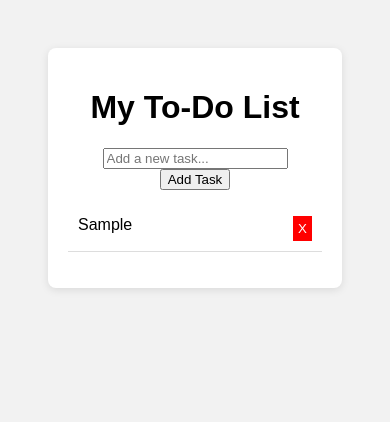
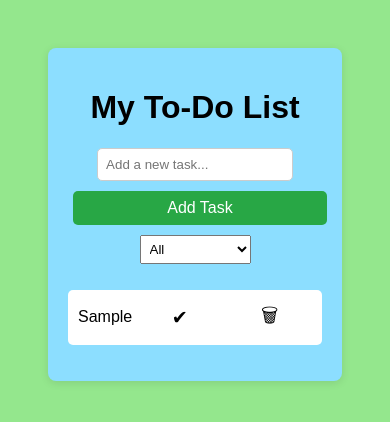
Before and after one commit to chimaemeto/To-Do-List, a plain HTML site: page index.html in a window 390 px wide. Both pictures are taken after typing "Sample" into the empty fields and a click on the button "Add Task". Drawn offline with Linux system fonts and the light colour scheme.

Commit message:
added save, animaitons, drop down menu

```diff
--- a/index.html
+++ b/index.html
@@ -13,6 +13,13 @@
     <input type="text" id="todoInput" placeholder="Add a new task..." />
     <button id="addBtn">Add Task</button>
 
+    <!-- FILTER DROPDOWN -->
+    <select id="filter">
+      <option value="all">All</option>
+      <option value="completed">Completed</option>
+      <option value="uncompleted">Uncompleted</option>
+    </select>
+
     <ul id="todoList"></ul>
   </div>
 
--- a/script.js
+++ b/script.js
@@ -1,44 +1,101 @@
-// Select elements
+// Get DOM elements
 const input = document.getElementById('todoInput');
 const addBtn = document.getElementById('addBtn');
-const list = document.getElementById('todoList');
+const todoList = document.getElementById('todoList');
+const filter = document.getElementById('filter');
 
-// Add task function
-function addTask() {
-  const task = input.value.trim();
+// Load from local storage
+document.addEventListener('DOMContentLoaded', loadTodos);
 
-  if (task === "") {
-    alert("Please enter a task!");
-    return;
+// Add task
+addBtn.addEventListener('click', () => {
+  const taskText = input.value.trim();
+  if (taskText !== '') {
+    const task = createTaskElement(taskText);
+    todoList.appendChild(task);
+    saveTodo(taskText);
+    input.value = '';
   }
+});
 
+// Filter tasks
+filter.addEventListener('change', () => {
+  const todos = todoList.childNodes;
+  todos.forEach(todo => {
+    switch (filter.value) {
+      case 'all':
+        todo.style.display = 'flex';
+        break;
+      case 'completed':
+        todo.classList.contains('completed')
+          ? (todo.style.display = 'flex')
+          : (todo.style.display = 'none');
+        break;
+      case 'uncompleted':
+        !todo.classList.contains('completed')
+          ? (todo.style.display = 'flex')
+          : (todo.style.display = 'none');
+        break;
+    }
+  });
+});
+
+// Helpers
+
+function createTaskElement(text) {
   const li = document.createElement('li');
-  li.textContent = task;
+  li.classList.add('todo');
 
-  // Toggle done
-  li.addEventListener('click', () => {
-    li.classList.toggle('done');
+  li.innerHTML = `
+    <span class="task-text">${text}</span>
+    <button class="complete-btn">✔</button>
+    <button class="delete-btn">🗑</button>
+  `;
+
+  // Complete task
+  li.querySelector('.complete-btn').addEventListener('click', () => {
+    li.classList.toggle('completed');
+    updateLocalTodos();
   });
 
-  // Delete button
-  const delBtn = document.createElement('button');
-  delBtn.textContent = "X";
-  delBtn.classList.add('delete');
-  delBtn.addEventListener('click', (e) => {
-    e.stopPropagation(); // Prevents triggering the li click
-    list.removeChild(li);
+  // Delete task
+  li.querySelector('.delete-btn').addEventListener('click', () => {
+    li.classList.add('fall');
+    li.addEventListener('transitionend', () => {
+      li.remove();
+      removeTodo(text);
+    });
   });
 
-  li.appendChild(delBtn);
-  list.appendChild(li);
-
-  input.value = "";
+  return li;
 }
 
-// Event listener for the button
-addBtn.addEventListener('click', addTask);
+function saveTodo(text) {
+  const todos = JSON.parse(localStorage.getItem('todos')) || [];
+  todos.push({ text, completed: false });
+  localStorage.setItem('todos', JSON.stringify(todos));
+}
 
-// Optional: Press "Enter" to add task
-input.addEventListener('keypress', function (e) {
-  if (e.key === 'Enter') addTask();
-});
+function updateLocalTodos() {
+  const items = todoList.querySelectorAll('.todo');
+  const todos = [...items].map(item => ({
+    text: item.querySelector('.task-text').textContent,
+    completed: item.classList.contains('completed')
+  }));
+  localStorage.setItem('todos', JSON.stringify(todos));
+}
+
+function removeTodo(text) {
+  let todos = JSON.parse(localStorage.getItem('todos')) || [];
+  todos = todos.filter(todo => todo.text !== text);
+  localStorage.setItem('todos', JSON.stringify(todos));
+}
+
+function loadTodos() {
+  const todos = JSON.parse(localStorage.getItem('todos')) || [];
+  todos.forEach(({ text, completed }) => {
+    const task = createTaskElement(text);
+    if (completed) task.classList.add('completed');
+    todoList.appendChild(task);
+  });
+}
--- a/style.css
+++ b/style.css
@@ -1,17 +1,35 @@
 body {
   font-family: Arial, sans-serif;
-    background: #f2f2f2;
+  background: #94e78d;
   padding: 40px;
   text-align: center;
 }
 
 .todo-app {
-    background: #fff;
+  background: #8cdeff;
   padding: 20px;
   border-radius: 8px;
   max-width: 400px;
   margin: auto;
-    box-shadow: 0 2px 8px rgba(0,0,0,0.1);
+  box-shadow: 0 2px 8px rgba(0, 0, 0, 0.1);
+}
+
+#todoInput {
+  padding: 8px;
+  width: 70%;
+  margin-bottom: 10px;
+  border-radius: 5px;
+  border: 1px solid #ccc;
+}
+
+#addBtn {
+  padding: 8px 12px;
+  background-color: #28a745;
+  color: white;
+  border: none;
+  border-radius: 5px;
+  margin-left: 5px;
+  cursor: pointer;
 }
 
 ul {
@@ -19,17 +37,33 @@ body {
   padding: 0;
 }
 
-  li {
-    padding: 10px;
-    text-align: left;
-    border-bottom: 1px solid #ddd;
+.todo {
   display: flex;
   justify-content: space-between;
+  align-items: center;
+  background-color: #ffffff;
+  padding: 10px;
+  margin-top: 10px;
+  border-radius: 5px;
+  transition: all 0.3s ease;
 }
 
-  li.done {
+.todo:hover {
+  background-color: #f0f0f0;
+}
+
+.todo.completed .task-text {
   text-decoration: line-through;
   color: gray;
+}
+
+.complete-btn,
+.delete-btn {
+  margin-left: 5px;
+  cursor: pointer;
+  border: none;
+  background: none;
+  font-size: 1.2rem;
 }
 
 button.delete {
@@ -39,3 +73,56 @@ body {
   padding: 5px;
   cursor: pointer;
 }
+
+.todo.fall {
+  transform: translateX(-100%);
+  opacity: 0;
+  transition: all 0.4s ease;
+}
+
+#filter {
+  margin: 10px 0;
+  padding: 5px;
+}
+
+/* Mobile styles */
+@media (max-width: 600px) {
+  body {
+    font-size: 16px;
+  }
+
+  button {
+    width: 100%;
+    font-size: 16px;
+  }
+
+  .about img {
+    width: 100px;
+    height: 100px;
+  }
+
+  form input,
+  form textarea {
+    font-size: 16px;
+  }
+}
+
+/* Tablet styles */
+@media (min-width: 601px) and (max-width: 1024px) {
+  body {
+    font-size: 18px;
+  }
+
+  .header h1 {
+    font-size: 40px;
+  }
+
+  .container {
+    padding: 30px 20px;
+  }
+
+  .about img {
+    width: 150px;
+    height: 150px;
+  }
+}
```
Also changed, not shown: 1 other file. Lines whose indentation alone changed are shown as unchanged.
